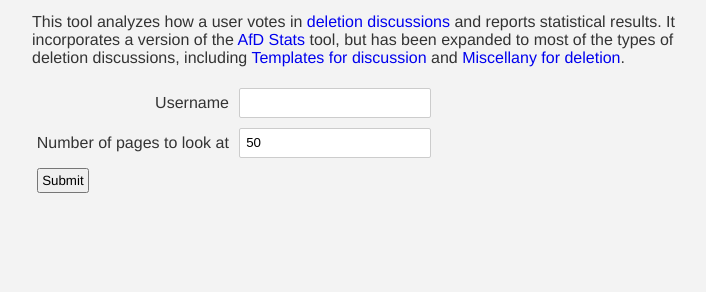
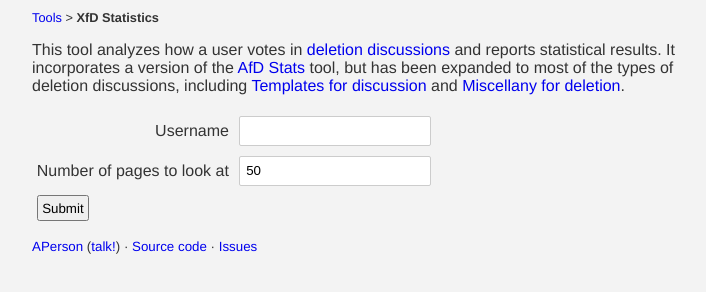
Before and after one commit to enterprisey/xfd-stats, a plain HTML site: page index.html in a window 1280 px wide. Shown: the part 80-372 px from the top of the page, without its empty margins (283-989 px from the left). Drawn offline with Linux system fonts and the light colour scheme.

Commit message:
Add breadcrumb and footer

```diff
--- a/index.html
+++ b/index.html
@@ -7,6 +7,7 @@
   </head>
   <body>
     <h1>XfD Statistics Tool</h1>
+    <p style="font-size: 80%"><a href="https://tools.wmflabs.org/apersonbot/">Tools</a> &gt; <b>XfD Statistics</b></p>
     <p>This tool analyzes how a user votes in <a href="https://en.wikipedia.org/wiki/WP:XFD">deletion discussions</a> and reports statistical results. It incorporates a version of the <a href="http://tools.wmflabs.org/afdstats/">AfD Stats</a> tool, but has been expanded to most of the types of deletion discussions, including <a href="https://en.wikipedia.org/wiki/WP:TFD">Templates for discussion</a> and <a href="https://en.wikipedia.org/wiki/WP:MFD">Miscellany for deletion</a>.</p>
     <form action="cgi-bin/xfd-stats.py" method="get">
       <table>
@@ -23,5 +24,8 @@
         </tr>
       </table>
     </form>
+    <footer>
+      <a href="https://en.wikipedia.org/wiki/User:APerson" title="APerson's user page on the English Wikipedia">APerson</a> (<a href="https://en.wikipedia.org/wiki/User_talk:APerson" title="APerson's talk page on the English Wikipedia">talk!</a>) &middot; <a href="https://github.com/APerson241/xfd-stats" title="Source code on GitHub">Source code</a> &middot; <a href="https://github.com/APerson241/xfd-stats/issues" title="Issues on GitHub">Issues</a>
+    </footer>
   </body>
 </html>
```
